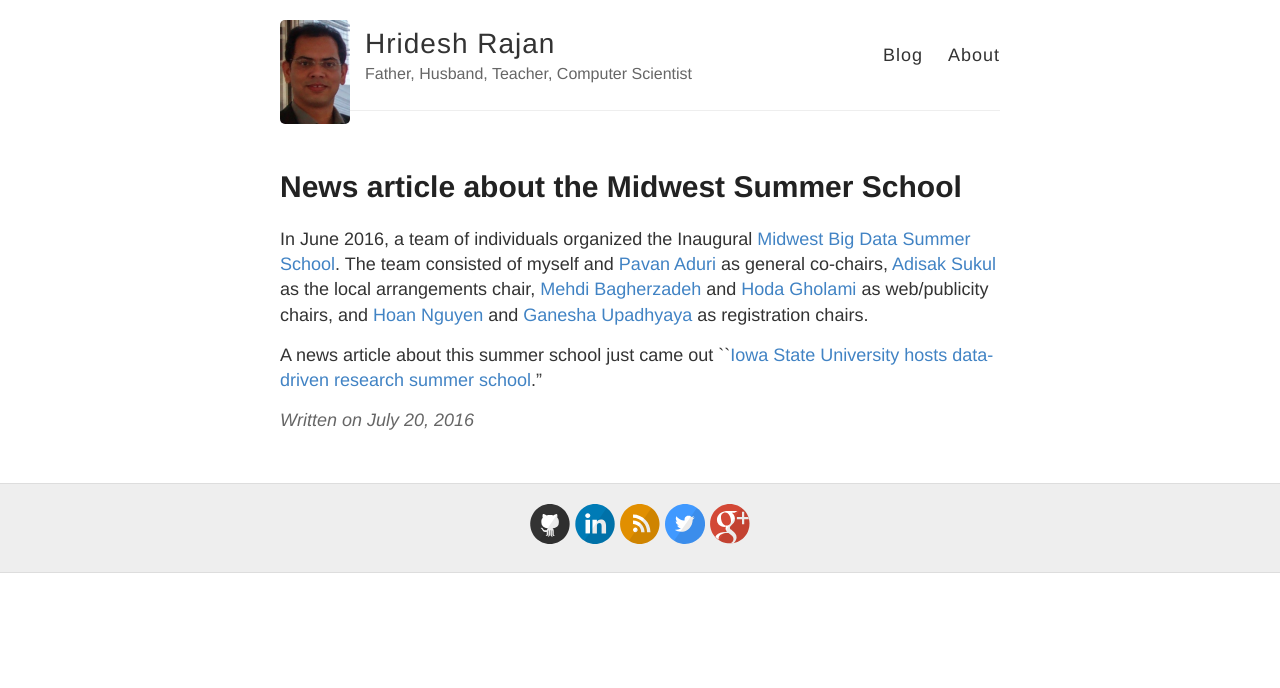
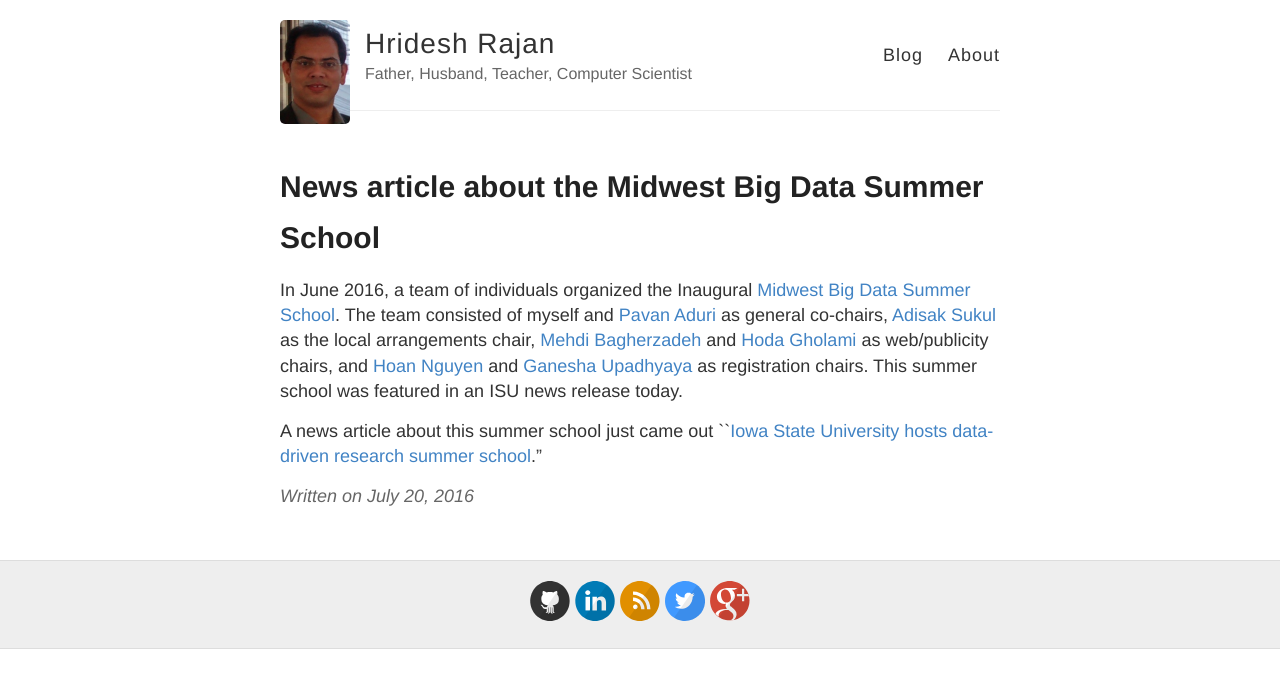
Before and after one commit to hridesh/hridesh.github.io, a Jekyll site: the page built from _posts/2016-7-20-News-Big-Data.md, in a window 1280 px wide. Shown: the top 688 px of the page. Built offline with Jekyll 4.4.1, drawn with Linux system fonts in a browser that asks for light colours.

Commit message:
add news

```diff
--- a/_posts/2016-7-20-News-Big-Data.md
+++ b/_posts/2016-7-20-News-Big-Data.md
@@ -1,6 +1,6 @@
 ---
 layout: post
-title: News article about the Midwest Summer School
+title: News article about the Midwest Big Data Summer School
 ---
 
 In June 2016, a team of individuals organized the Inaugural
@@ -12,6 +12,7 @@ myself and [Pavan Aduri](http://www.cs.iastate.edu/~pavan) as general co-chairs,
 and [Hoda Gholami](http://www.cs.iastate.edu/people/hoda-gholami) as web/publicity chairs, and
 [Hoan Nguyen](https://sites.google.com/site/nguyenanhhoan/) and
 [Ganesha Upadhyaya](http://www.cs.iastate.edu/people/ganesha-upadhyaya) as registration chairs.
+This summer school was featured in an ISU news release today.
 
 A news article about this summer school just came out
 ``[Iowa State University hosts data-driven research summer school](http://www.vpresearch.iastate.edu/index.cfm/47530/39560/iowa_state_university_hosts_datadriven_research_summer_school)."
```
